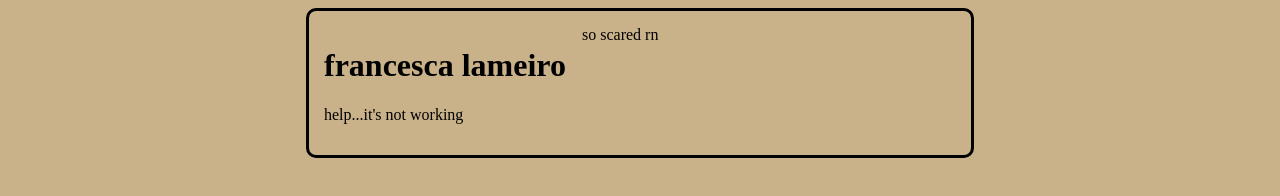
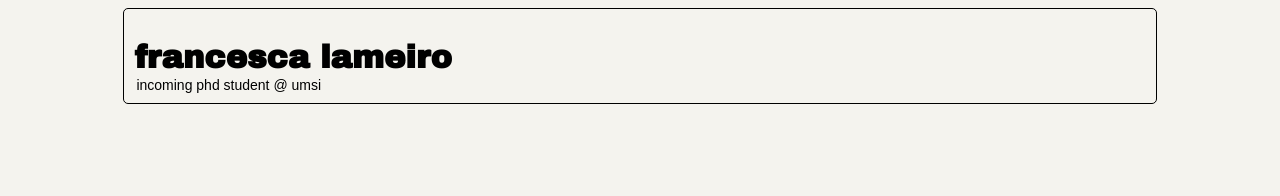
Before and after one commit to falseiftrue/falseiftrue.github.io, a plain HTML site: page index.html in a window 1280 px wide. Drawn offline with Linux system fonts and the light colour scheme.

Commit message:
style mods

```diff
--- a/index.html
+++ b/index.html
@@ -5,15 +5,17 @@
     <meta http-equiv="X-UA-Compatible" content="IE=edge">
     <meta name="viewport" content="width=device-width, initial-scale=1.0">
     <link rel="stylesheet" href="style.css">
+    <link href='https://fonts.googleapis.com/css?family=Archivo Black' rel='stylesheet'>
+    <link href='https://fonts.googleapis.com/css?family=Kosugi Maru' rel='stylesheet'>
     <title>fcl</title>
 </head>
 <body>
     <div class="box">
         <div>
             <h1>francesca lameiro</h1>
-            <p>help...it's not working</p>
+            <div class="sub">incoming phd student @ umsi</div>
         </div>
-        <div class="grow1">so scared rn</div>
+
     </div>
 </body>
 </html>
--- a/style.css
+++ b/style.css
@@ -1,17 +1,23 @@
 body {
-    margin: atuauto;
-    background-color: rgb(201, 177, 137);
-    font: helvetica;
+    background-color: #F4F3EE;
+
 }
 
 .box {
     margin: auto;
-    border: 3px solid black;
-    border-radius: 10px;
-    padding: 15px;
-    width: 50%;
-    display: flex;
-    gap: 16px;
+    border: 1.5px solid black;
+    border-radius: 5px;
+    padding: 10px;
+    width: 80%;
   }
 
-  .grow1 { flex-grow: 1; }
+h1 {
+    font-family: "Archivo Black";
+    margin-bottom: 2px;
+}
+
+.sub {
+    font-family: sans-serif;
+    font-size: 14px;
+    padding-left: 2px;
+}
```
